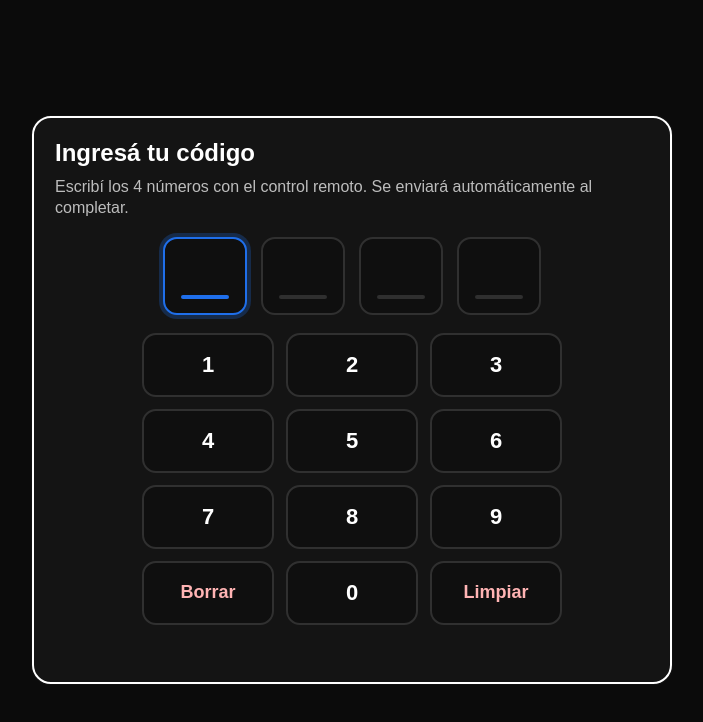
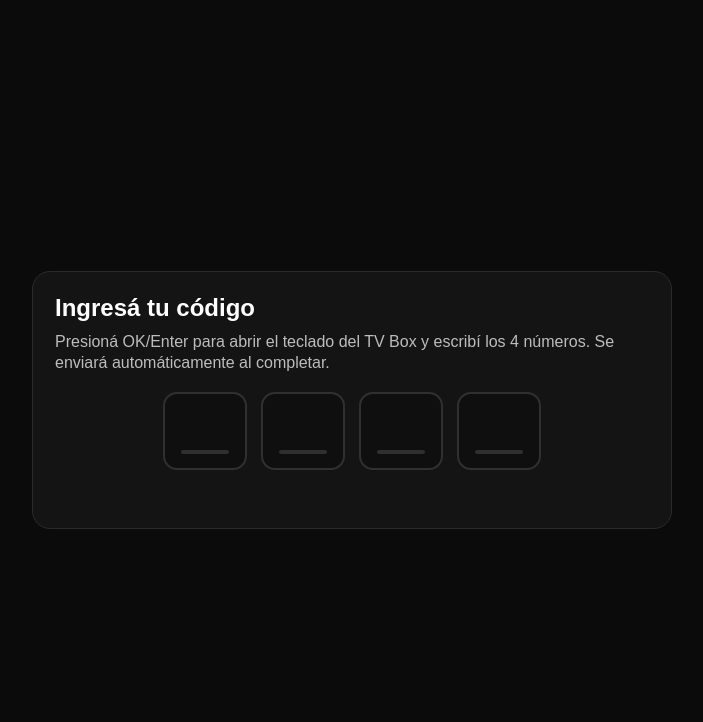
Before and after one commit to Zzprog-arg/KLUTYN, a website: page base/public/redeem_form.html in a window 1280 px wide. Shown: the whole page, without its empty margins (288-991 px from the left). Drawn offline with Linux system fonts and the light colour scheme.

Commit message:
Update redeem_form.html

```diff
--- a/base/public/redeem_form.html
+++ b/base/public/redeem_form.html
@@ -1,8 +1,8 @@
 <!doctype html>
 <html lang="es">
 <head>
-  <meta charset="utf-8">
-  <meta name="viewport" content="width=device-width, initial-scale=1">
+  <meta charset="utf-8" />
+  <meta name="viewport" content="width=device-width, initial-scale=1" />
   <title>Ingresar código</title>
   <style>
     :root { color-scheme: dark; }
@@ -13,14 +13,21 @@
     .box{
       width:min(640px, 92vw); background:#141414; border:1px solid #2a2a2a;
       border-radius:18px; padding:22px; box-sizing:border-box;
+      outline:none;
     }
     h1{ margin:0 0 10px 0; font-size:24px; font-weight:700; }
     p{ margin:0 0 18px 0; color:#bdbdbd; font-size:16px; line-height:1.3; }
 
-    .pin-row{ display:flex; gap:14px; justify-content:center; align-items:center; margin:18px 0 6px 0; }
+    .pin-wrap{
+      position:relative;
+      display:flex; justify-content:center;
+      margin:18px 0 6px 0;
+    }
+    .pin-row{ display:flex; gap:14px; justify-content:center; align-items:center; }
+
     .pin-box{
       width:80px; height:74px; border-radius:14px; border:2px solid #303030; background:#0f0f0f;
-      display:flex; align-items:center; justify-content:center; position:relative; outline:none;
+      display:flex; align-items:center; justify-content:center; position:relative;
     }
     .pin-box::after{
       content:""; position:absolute; left:16px; right:16px; bottom:14px;
@@ -28,101 +35,66 @@
     }
     .pin-digit{ font-size:34px; font-weight:800; transform: translateY(-4px); }
 
-    .pin-box.focused{ border-color:#1f6feb; box-shadow: 0 0 0 4px rgba(31,111,235,.25); }
-    .pin-box.focused::after{ background:#1f6feb; }
+    /* Estado foco (cuando el input está enfocado) */
+    .pin-wrap.focused .pin-box{
+      border-color:#1f6feb;
+      box-shadow: 0 0 0 4px rgba(31,111,235,.25);
+    }
+    .pin-wrap.focused .pin-box::after{ background:#1f6feb; }
 
     .msg{ margin-top:14px; min-height:22px; text-align:center; font-size:16px; color:#ff6b6b; }
 
-    /* ✅ CAMBIO MÍNIMO: sigue “oculto”, pero NO con opacity:0 (para que Android TV muestre teclado) */
-    .hidden-input{
-      position:fixed;
-      left:-10000px; top:0;          /* fuera de pantalla */
-      width:240px; height:48px;      /* tamaño real ayuda a algunos teclados */
-      opacity:0.01;                  /* casi invisible, pero no 0 */
-      pointer-events:none;
+    /*
+      ✅ El input REAL (clave para teclado nativo):
+      - Está EN la misma zona (no fuera de pantalla)
+      - Es "casi" transparente, pero NO 0 (algunos launchers ignoran opacity:0)
+      - Recibe foco con OK/Enter/click
+    */
+    .real-input{
+      position:absolute;
+      inset:0;
+      width:100%;
+      height:100%;
+      border:0;
+      outline:none;
       background:transparent;
-      color:transparent;
-      border:0;
+
+      opacity:0.01;            /* NO 0 */
+      color:transparent;        /* que no se vea el texto */
+      caret-color:transparent;  /* que no se vea el cursor */
     }
 
-    /* ✅ TECLADO EN PANTALLA (nuevo) */
-    .keypad{
-      margin:18px auto 0 auto;
-      width:min(420px, 100%);
-      display:grid;
-      grid-template-columns: repeat(3, 1fr);
-      gap:12px;
-    }
-    .kbtn{
-      height:64px;
-      border-radius:14px;
-      border:2px solid #303030;
-      background:#0f0f0f;
-      color:#fff;
-      font-size:22px;
-      font-weight:800;
-      display:flex;
-      align-items:center;
-      justify-content:center;
-      cursor:pointer;
-      user-select:none;
-      outline:none;
-    }
-    .kbtn:active{ transform: scale(0.99); }
-    .kbtn:focus{
-      border-color:#1f6feb;
-      box-shadow: 0 0 0 4px rgba(31,111,235,.25);
-    }
-    .kbtn.secondary{
-      font-size:18px;
-      font-weight:700;
-      color:#ffb4b4;
-    }
-    .kbtn.wide{
-      grid-column: span 2;
-    }
+    /* Para que el contenedor sea navegable con control remoto */
+    .pin-wrap{ border-radius:18px; }
+    .pin-wrap:focus-within { outline:none; }
+
+    /* Tip: si tu launcher necesita “ver” el input, podés subir a 0.08 */
+    /* .real-input{ opacity:0.08; } */
   </style>
 </head>
 <body>
   <div class="box" id="box" tabindex="0">
     <h1>Ingresá tu código</h1>
-    <p>Escribí los 4 números con el control remoto. Se enviará automáticamente al completar.</p>
+    <p>Presioná OK/Enter para abrir el teclado del TV Box y escribí los 4 números. Se enviará automáticamente al completar.</p>
 
-    <!-- ✅ input “real” para disparar teclado -->
+    <div class="pin-wrap" id="pinWrap">
+      <div class="pin-row" aria-label="Código de 4 dígitos">
+        <div class="pin-box"><div class="pin-digit" id="d0"></div></div>
+        <div class="pin-box"><div class="pin-digit" id="d1"></div></div>
+        <div class="pin-box"><div class="pin-digit" id="d2"></div></div>
+        <div class="pin-box"><div class="pin-digit" id="d3"></div></div>
+      </div>
+
+      <!-- ✅ INPUT REAL: esto es lo que hace que Android TV muestre su teclado -->
       <input
-      class="hidden-input"
         id="realInput"
+        class="real-input"
         type="tel"
         inputmode="numeric"
         pattern="[0-9]*"
         autocomplete="one-time-code"
-      aria-label="Ingresar código"
+        aria-label="Código de 4 dígitos"
       />
-
-    <div class="pin-row" id="pinRow" aria-label="Código de 4 dígitos">
-      <div class="pin-box" data-idx="0"><div class="pin-digit" id="d0"></div></div>
-      <div class="pin-box" data-idx="1"><div class="pin-digit" id="d1"></div></div>
-      <div class="pin-box" data-idx="2"><div class="pin-digit" id="d2"></div></div>
-      <div class="pin-box" data-idx="3"><div class="pin-digit" id="d3"></div></div>
-    </div>
-
-    <!-- ✅ teclado en pantalla (nuevo) -->
-    <div class="keypad" id="keypad" aria-label="Teclado numérico">
-      <button class="kbtn" data-k="1" type="button">1</button>
-      <button class="kbtn" data-k="2" type="button">2</button>
-      <button class="kbtn" data-k="3" type="button">3</button>
-
-      <button class="kbtn" data-k="4" type="button">4</button>
-      <button class="kbtn" data-k="5" type="button">5</button>
-      <button class="kbtn" data-k="6" type="button">6</button>
-
-      <button class="kbtn" data-k="7" type="button">7</button>
-      <button class="kbtn" data-k="8" type="button">8</button>
-      <button class="kbtn" data-k="9" type="button">9</button>
-
-      <button class="kbtn secondary" data-k="del" type="button">Borrar</button>
-      <button class="kbtn" data-k="0" type="button">0</button>
-      <button class="kbtn secondary" data-k="clr" type="button">Limpiar</button>
     </div>
 
     <div class="msg" id="msg"></div>
```
Lines whose indentation alone changed are shown as unchanged.
